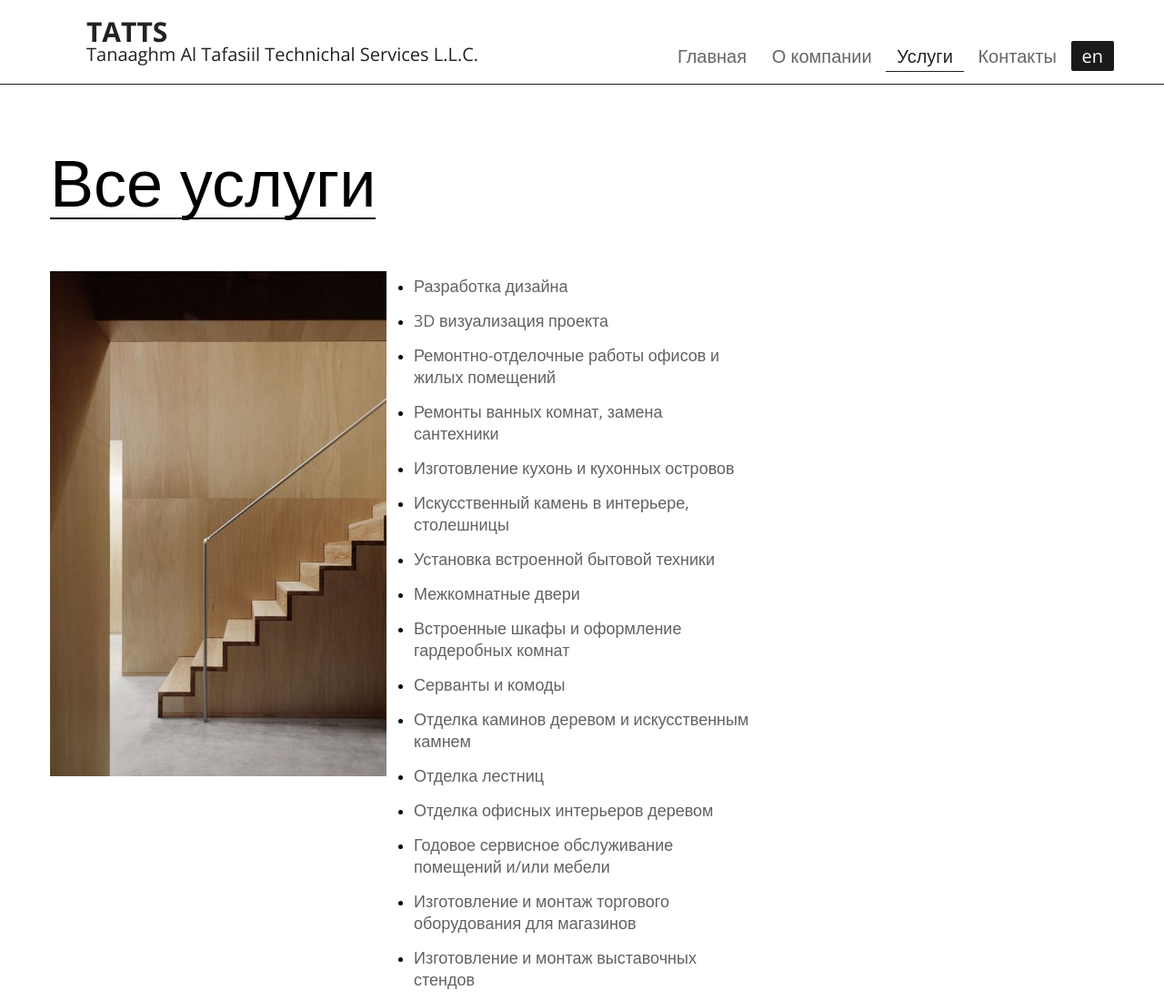
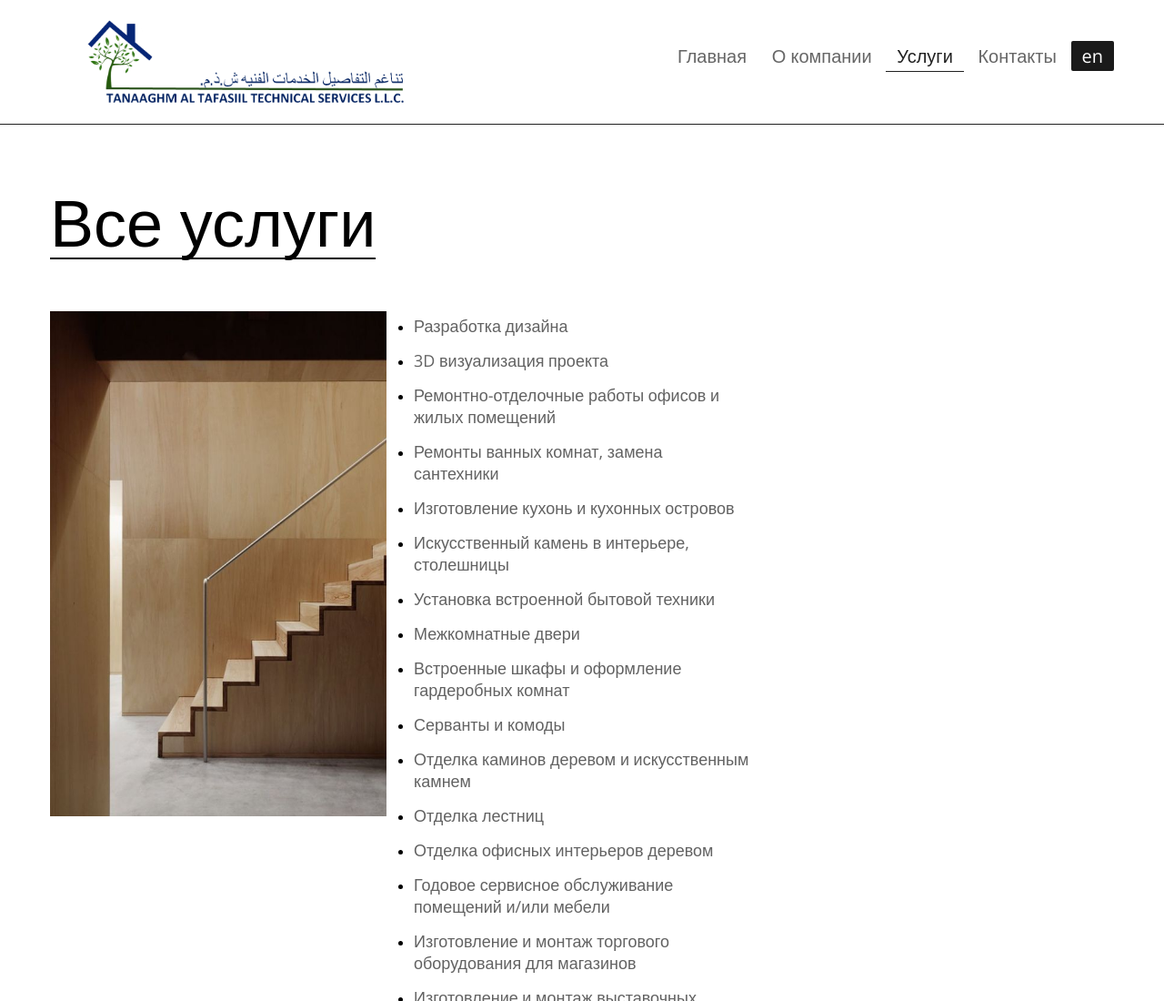
Before and after one commit to momoraccoon/momoraccoon.github.io, a plain HTML site: page index-3ru.html in a window 1280 px wide. Shown: the top 1100 px of the page at 91% size. Drawn offline with nearby package versions, Linux system fonts and the light colour scheme.

Commit message:
Update index-3ru.html

```diff
--- a/index-3ru.html
+++ b/index-3ru.html
@@ -1,7 +1,7 @@
 <!DOCTYPE html>
 <html lang="en">
 	<head>
-	<title>Услуги</title>
+	<title>TATTS - Наши услуги</title>
 	<meta charset="utf-8">
 	<meta name = "format-detection" content = "telephone=no" />
 	<link rel="icon" href="images/favicon.ico" type="image/x-icon">
@@ -41,7 +41,7 @@
 		<div class="container">
 			<div class="row">
 				<div class="grid_12">
-					<h1><a href="index.html">TATTS</a><span>Tanaaghm Al Tafasiil Technichal Services L.L.C.</span></h1>
+					<h1><img src="images/logo.png" alt="tatts" width="350"></h1>
 					<nav>
 						<ul class="sf-menu">
 							<li><a href="indexru.html">Главная</a></li>
```
